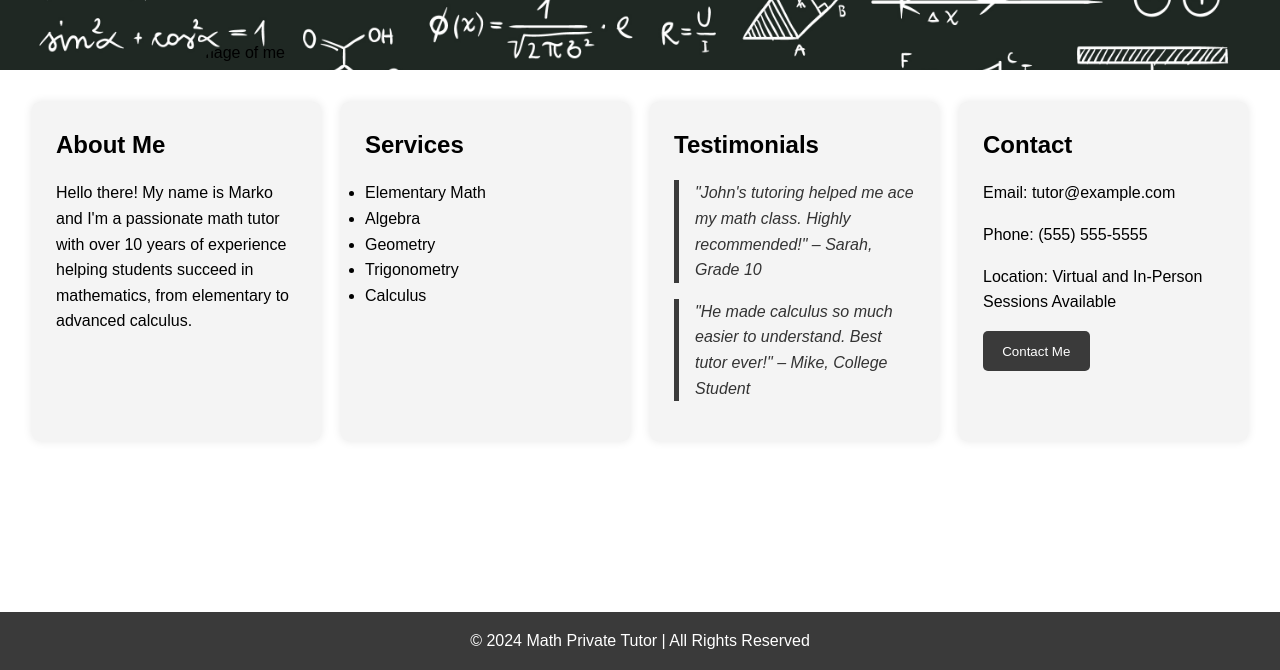
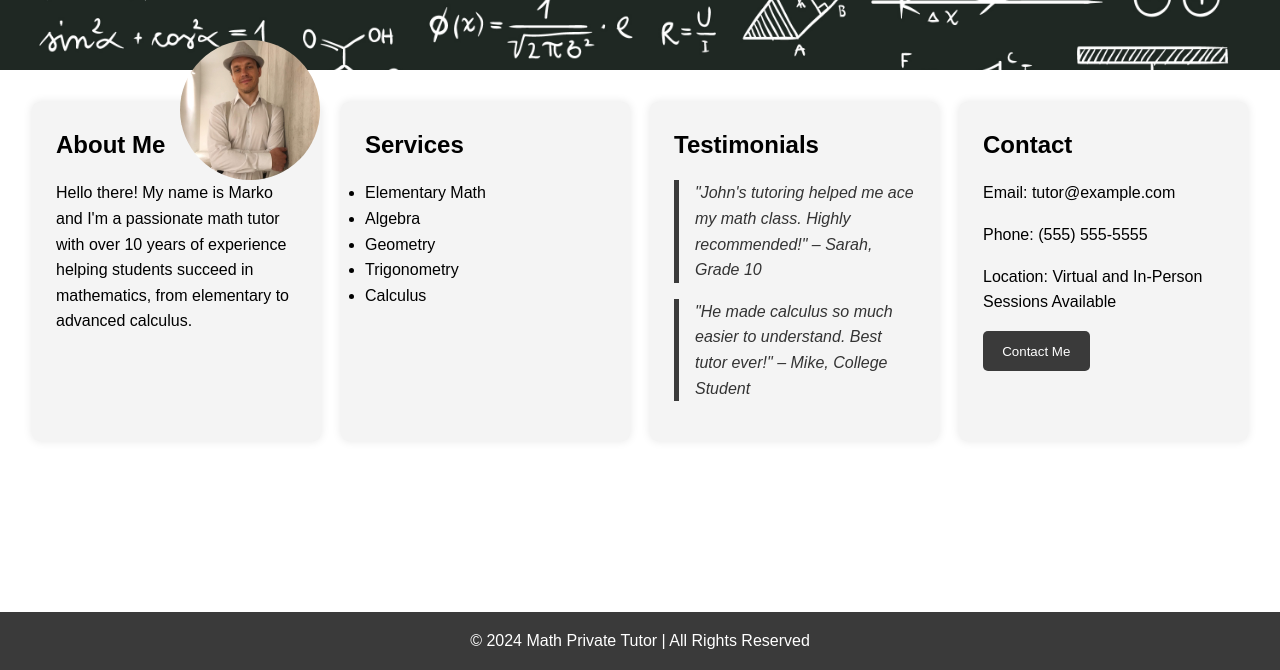
Before and after one commit to BlissManKind/matamarko, a plain HTML site: page index.html in a window 1280 px wide. Shown: the part 130-800 px from the top of the page. Drawn offline with Linux system fonts and the light colour scheme; files whose address does not match are found by name.

Commit message:
Update index.html
Image location address

```diff
--- a/index.html
+++ b/index.html
@@ -21,7 +21,7 @@
                 <h2>About Me</h2>
                 <p>Hello there! My name is Marko and I'm a passionate math tutor with over 10 years of experience helping students succeed in mathematics, from elementary to advanced calculus.</p>
                 <div class="my-img">
-                    <img src="./Images/me.jpg" alt="Image of me">
+                    <img src="me.jpg" alt="Image of me">
                 </div>
             </div>
             <div class="grid-item services">
```
